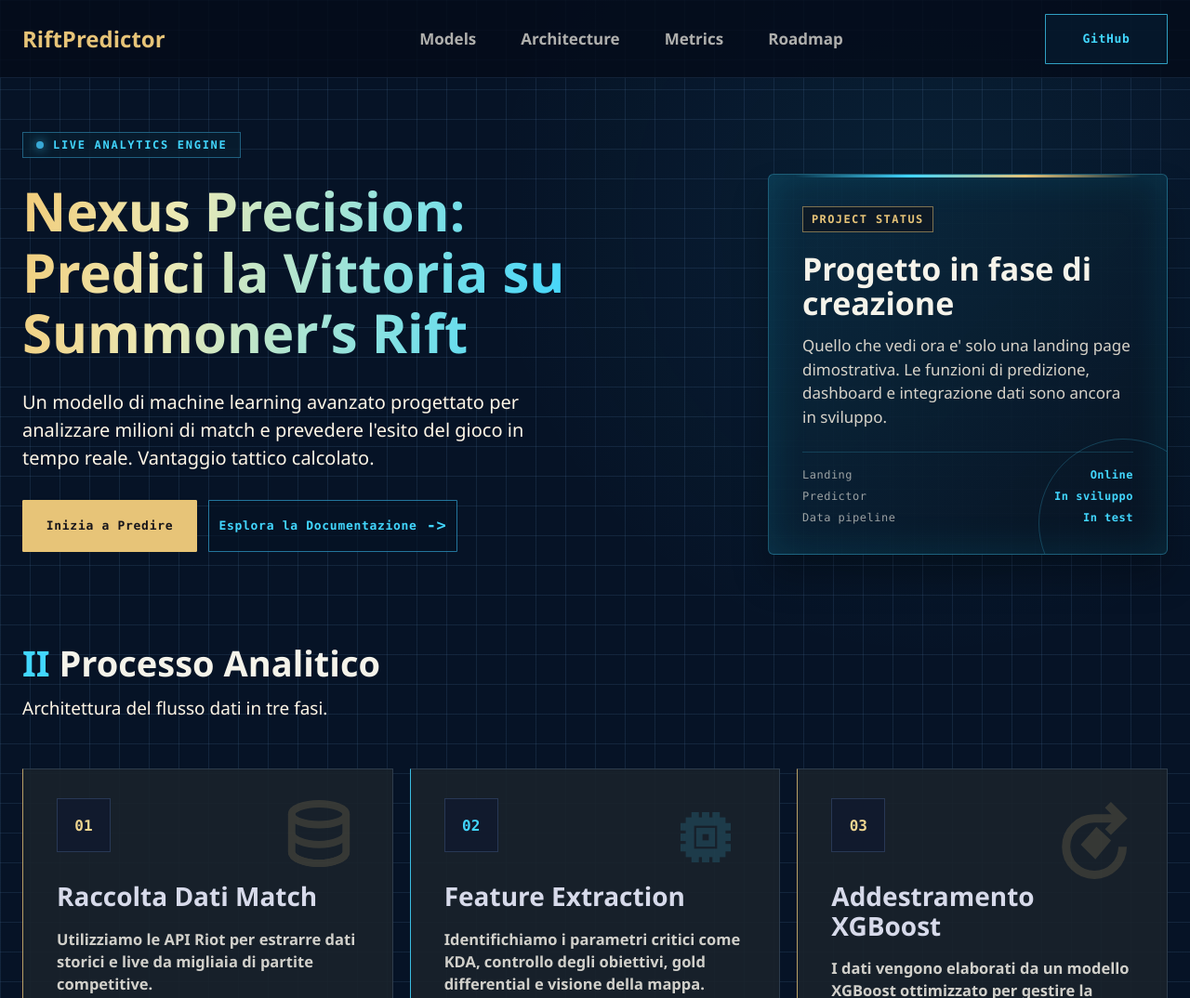
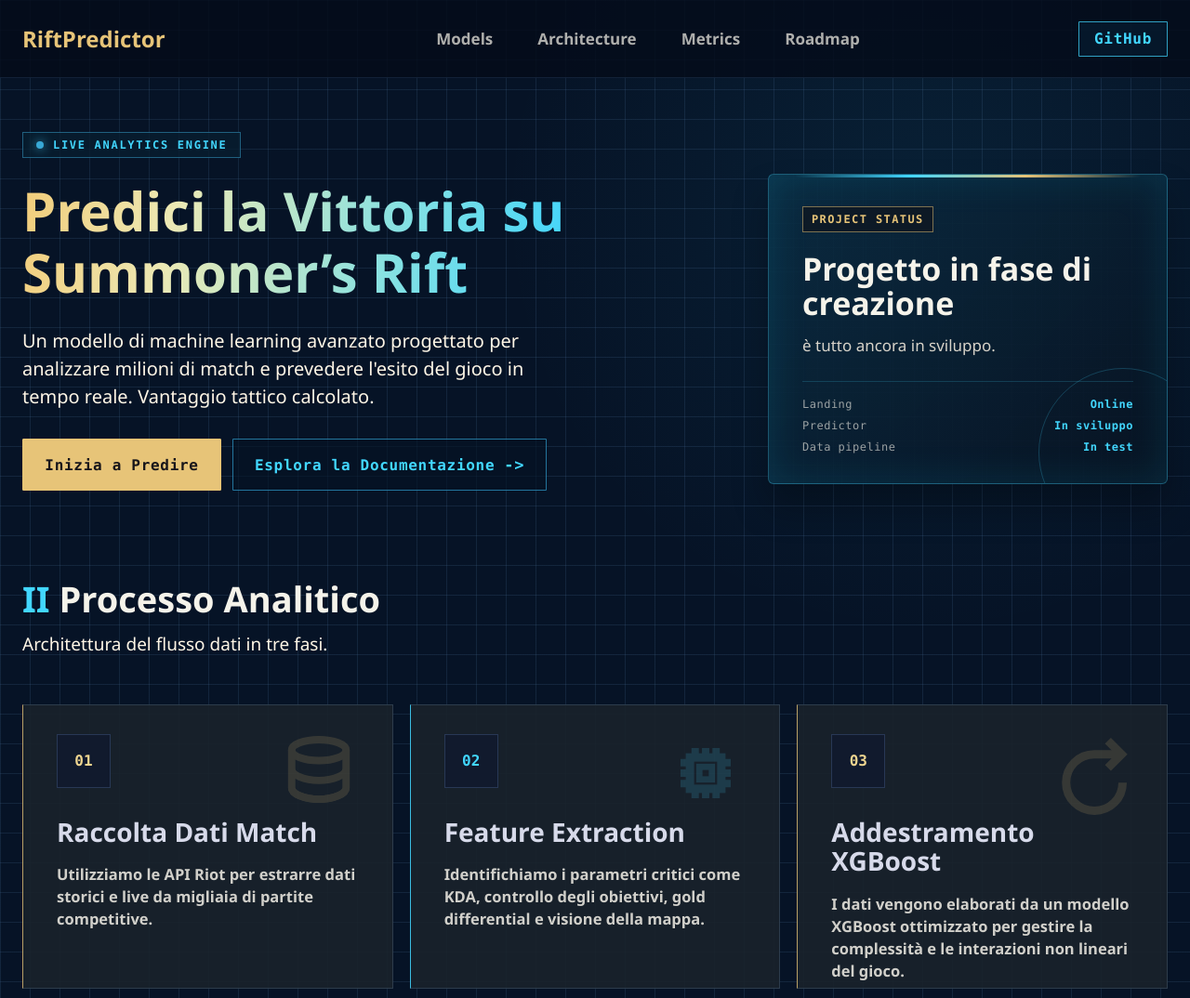
Before and after one commit to FlorindoDev/RiftPredictor, a website built with Vite: page frontend/index.html in a window 1280 px wide. Shown: the top 1074 px of the page at 93% size. Built offline with nearby package versions, Linux system fonts and the light colour scheme.

Commit message:
fix grafici

```diff
--- a/frontend/index.html
+++ b/frontend/index.html
@@ -1,5 +1,6 @@
 <!doctype html>
 <html lang="it">
+
 <head>
   <meta charset="utf-8" />
   <meta name="viewport" content="width=device-width, initial-scale=1" />
@@ -7,23 +8,27 @@
   <link rel="stylesheet" href="./src/styles.css" />
   <script type="module" src="./src/main.js"></script>
 </head>
+
 <body>
   <div class="page">
     <header class="topbar">
       <div class="shell">
-          <a class="brand-wrap" href="#" aria-label="RiftPredictor home">
+        <a class="brand-wrap" href="https://github.com/FlorindoDev/RiftPredictor" target="_blank"
+          rel="noopener noreferrer" aria-label="RiftPredictor home">
           <span class="brand">RiftPredictor</span>
         </a>
 
         <nav class="nav" aria-label="Navigazione principale">
-            <a href="#">Models</a>
-            <a href="#">Architecture</a>
-            <a href="#">Metrics</a>
-            <a href="#">Roadmap</a>
+          <a href="https://github.com/FlorindoDev/RiftPredictor" target="_blank" rel="noopener noreferrer">Models</a>
+          <a href="https://github.com/FlorindoDev/RiftPredictor" target="_blank"
+            rel="noopener noreferrer">Architecture</a>
+          <a href="https://github.com/FlorindoDev/RiftPredictor" target="_blank" rel="noopener noreferrer">Metrics</a>
+          <a href="https://github.com/FlorindoDev/RiftPredictor" target="_blank" rel="noopener noreferrer">Roadmap</a>
         </nav>
 
         <div class="actions">
-            <a class="micro" href="#">GitHub</a>
+          <a class="micro" href="https://github.com/FlorindoDev/RiftPredictor" target="_blank"
+            rel="noopener noreferrer">GitHub</a>
         </div>
       </div>
     </header>
@@ -34,13 +39,16 @@
 
         <div class="hero-grid">
           <div>
-              <h1 id="hero-title">Nexus Precision: Predici la Vittoria su Summoner&rsquo;s Rift</h1>
+            <h1 id="hero-title">Predici la Vittoria su Summoner&rsquo;s Rift</h1>
             <p class="lead">
-                Un modello di machine learning avanzato progettato per analizzare milioni di match e prevedere l'esito del gioco in tempo reale. Vantaggio tattico calcolato.
+              Un modello di machine learning avanzato progettato per analizzare milioni di match e prevedere l'esito del
+              gioco in tempo reale. Vantaggio tattico calcolato.
             </p>
             <div class="cta">
-                <a class="btn primary" href="#">Inizia a Predire</a>
-                <a class="btn secondary" href="#">Esplora la Documentazione <span aria-hidden="true">-&gt;</span></a>
+              <a class="btn primary" href="https://github.com/FlorindoDev/RiftPredictor" target="_blank"
+                rel="noopener noreferrer">Inizia a Predire</a>
+              <a class="btn secondary" href="https://github.com/FlorindoDev/RiftPredictor" target="_blank"
+                rel="noopener noreferrer">Esplora la Documentazione <span aria-hidden="true">-&gt;</span></a>
             </div>
           </div>
 
@@ -48,7 +56,7 @@
             <div class="notice-kicker">PROJECT STATUS</div>
             <h2 class="notice-title">Progetto in fase di creazione</h2>
             <p class="notice-copy">
-                Quello che vedi ora e' solo una landing page dimostrativa. Le funzioni di predizione, dashboard e integrazione dati sono ancora in sviluppo.
+              è tutto ancora in sviluppo.
             </p>
             <div class="notice-grid" aria-label="Stato moduli">
               <span>Landing</span>
@@ -84,10 +92,12 @@
             <svg viewBox="0 0 80 80" fill="none" aria-hidden="true">
               <rect x="25" y="25" width="30" height="30" stroke="currentColor" stroke-width="8" />
               <rect x="34" y="34" width="12" height="12" stroke="currentColor" stroke-width="6" />
-                <path d="M16 30h9M16 40h9M16 50h9M55 30h9M55 40h9M55 50h9M30 16v9M40 16v9M50 16v9M30 55v9M40 55v9M50 55v9" stroke="currentColor" stroke-width="7" />
+              <path d="M16 30h9M16 40h9M16 50h9M55 30h9M55 40h9M55 50h9M30 16v9M40 16v9M50 16v9M30 55v9M40 55v9M50 55v9"
+                stroke="currentColor" stroke-width="7" />
             </svg>
             <h3>Feature Extraction</h3>
-              <p>Identifichiamo i parametri critici come KDA, controllo degli obiettivi, gold differential e visione della mappa.</p>
+            <p>Identifichiamo i parametri critici come KDA, controllo degli obiettivi, gold differential e visione della
+              mappa.</p>
           </article>
 
           <article class="card gold">
@@ -95,10 +105,11 @@
             <svg viewBox="0 0 80 80" fill="none" aria-hidden="true">
               <path d="M54 9l13 13-13 13" stroke="currentColor" stroke-width="8" />
               <path d="M63 22H41c-15 0-27 12-27 27s12 27 27 27 27-12 27-27" stroke="currentColor" stroke-width="8" />
-                <path d="M43 30l-15 17 14 14 15-18-14-13z" fill="currentColor" />
+
             </svg>
             <h3>Addestramento XGBoost</h3>
-              <p>I dati vengono elaborati da un modello XGBoost ottimizzato per gestire la complessit&agrave; e le interazioni non lineari del gioco.</p>
+            <p>I dati vengono elaborati da un modello XGBoost ottimizzato per gestire la complessit&agrave; e le
+              interazioni non lineari del gioco.</p>
           </article>
         </div>
       </section>
@@ -107,9 +118,9 @@
     <footer class="footer">
       <div class="shell">
         <div class="footer-brand">RiftPredictor</div>
-          <p class="copyright">&copy; 2024 RIFTPREDICTOR ANALYTICS. NEURAL NETWORK DATA UPDATED REAL-TIME.</p>
       </div>
     </footer>
   </div>
 </body>
+
 </html>
--- a/frontend/src/styles.css
+++ b/frontend/src/styles.css
@@ -121,12 +121,12 @@
 }
 
 .micro {
-  width: 132px;
-  height: 54px;
+  width: 96px;
+  height: 38px;
   border-color: rgba(66, 215, 255, 0.72);
   color: var(--cyan);
   background: rgba(7, 30, 50, 0.64);
-  font-size: 13px;
+  font-size: 16px;
 }
 
 main {
@@ -212,18 +212,18 @@
 .btn {
   height: 56px;
   padding: 0 30px;
-  font-size: 13px;
+  font-size: 16px;
 }
 
 .btn.primary {
-  width: 188px;
+  width: 214px;
   border-color: #e6c372;
   color: #17151a;
   background: var(--gold);
 }
 
 .btn.secondary {
-  width: 268px;
+  width: 338px;
   border-color: rgba(55, 178, 229, 0.62);
   color: var(--cyan);
   background: rgba(6, 20, 36, 0.64);
```
Lines whose indentation alone changed are shown as unchanged.
